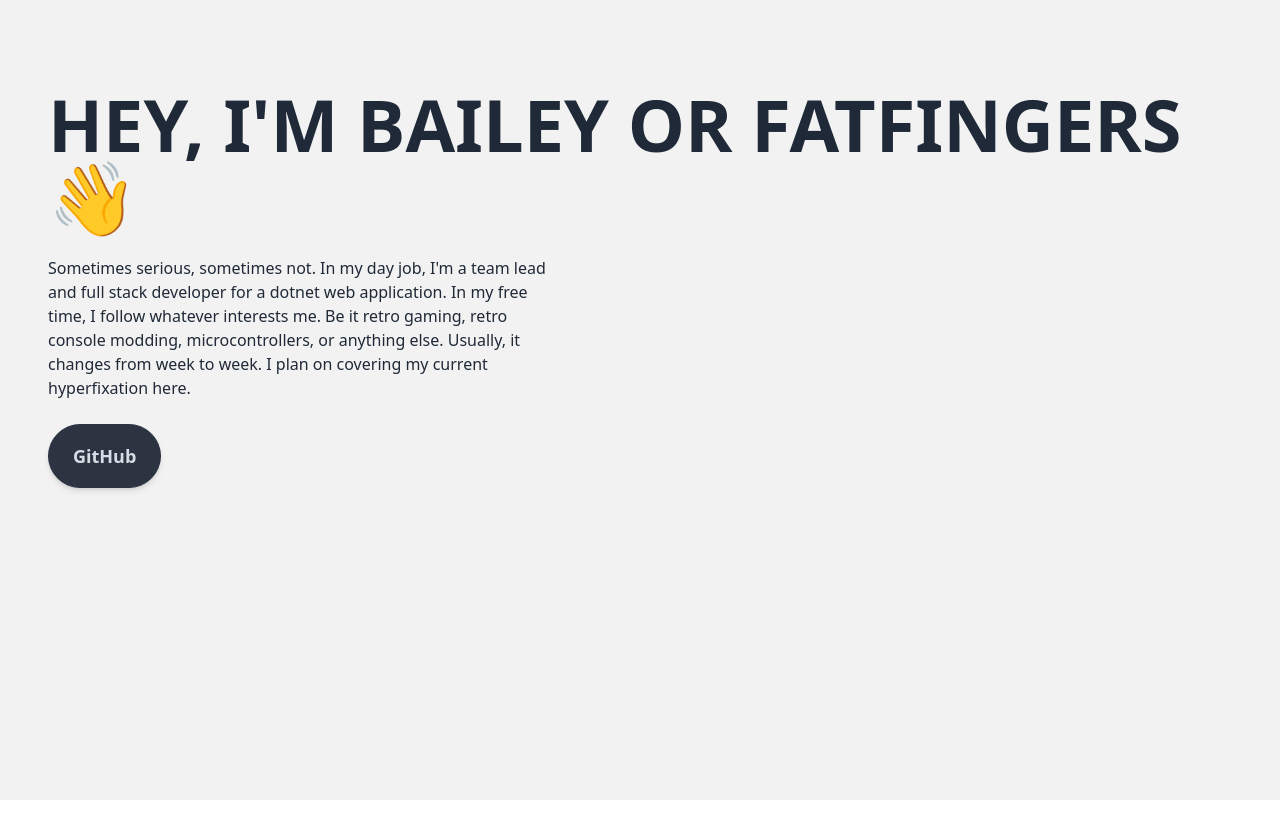
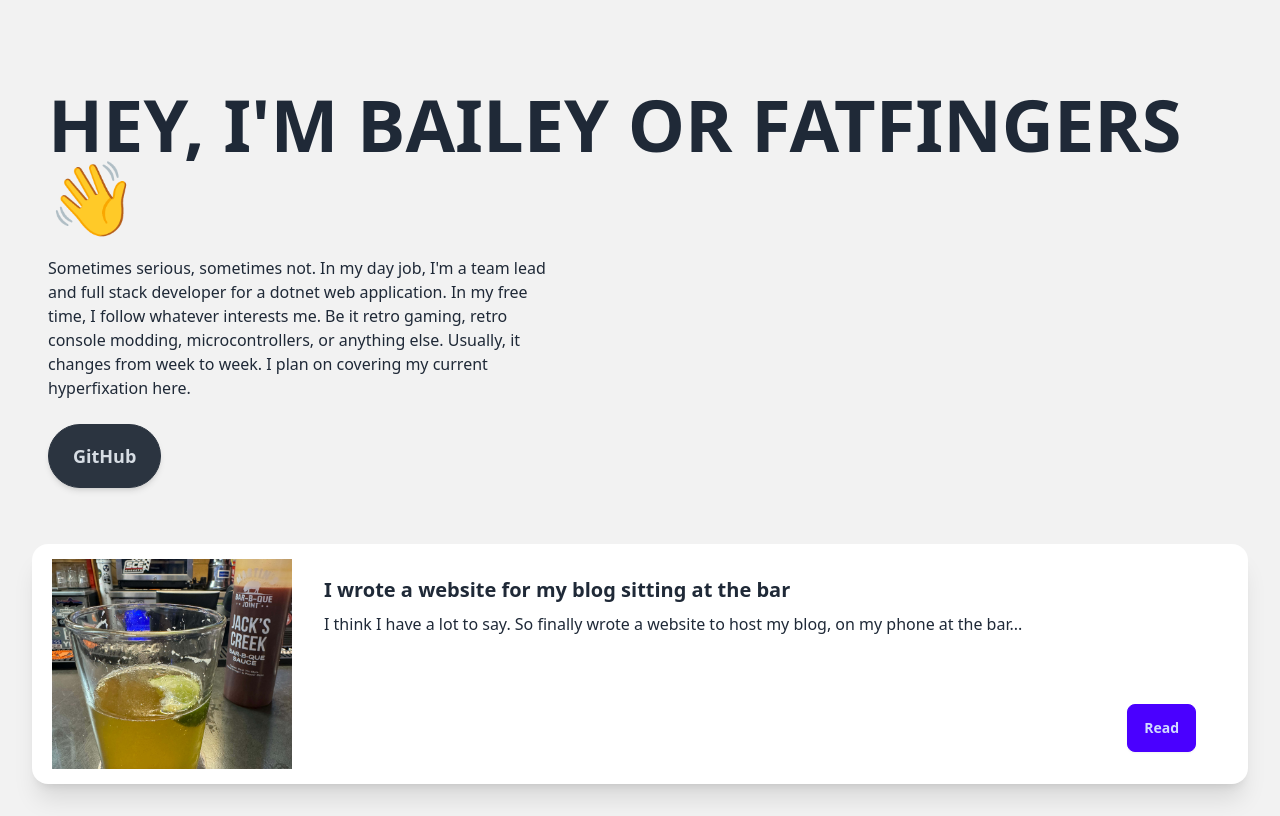
Before and after one commit to fatfingers23/my-blog, a Vue app: page / in a window 1280 px wide. Built offline with nearby package versions, Linux system fonts and the light colour scheme.

Commit message:
A bit listing and example article

```diff
--- a/src/Articles.json
+++ b/src/Articles.json
@@ -1,7 +1,8 @@
 [
 	{
-		"title": "I wrote a blog at a bar on my phone.",
-		"coverImage": "",
+		"title": "I wrote a website for my blog sitting at the bar",
+		"coverImage": "./articles/1/cover.jpeg",
+		"description": "I think I have a lot to say. So finally wrote a website to host my blog, on my phone at the bar...",
 		"date": "2024-08-11 23:37:00",
 		"link": ""
 	}
--- /dev/null
+++ b/src/components/ArticleList.vue
@@ -0,0 +1,27 @@
+<script setup lang="ts">
+import Articles from "../Articles.json";
+</script>
+
+<template>
+	<div v-for="(article, index) in Articles" :key="index">
+	<div class="px-5 card card-side bg-base-100 shadow-xl">
+		<figure>
+			<img
+				:src="article.coverImage"
+				class="object-scale-down h-60 w-60"
+				alt="An image about the article" />
+		</figure>
+		<div class="card-body">
+			<h2 class="card-title">{{article.title}}</h2>
+			<p>{{article.description}}</p>
+			<div class="card-actions justify-end">
+				<button class="btn btn-primary">Read</button>
+			</div>
+		</div>
+	</div>
+	</div>
+</template>
+
+<style scoped>
+
+</style>
--- a/src/views/LandingView.vue
+++ b/src/views/LandingView.vue
@@ -1,10 +1,11 @@
 <script setup lang="ts">
-
+import ArticleList from "../components/ArticleList.vue";
 
 
 </script>
 
 <template>
+	<div class="flex flex-col">
 	<div
 		id="Me"
 		class="hero py-10 flex justify-center">
@@ -27,6 +28,9 @@ GitHub</a>
 	</div>
 	</div>
 
+	<ArticleList class="px-5"
+	/>
+	</div>
 </template>
 
 <style scoped>
```
Also changed, not shown: public/articles/1/cover.jpeg (added).
